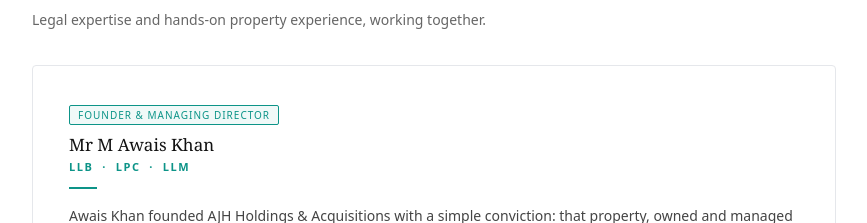
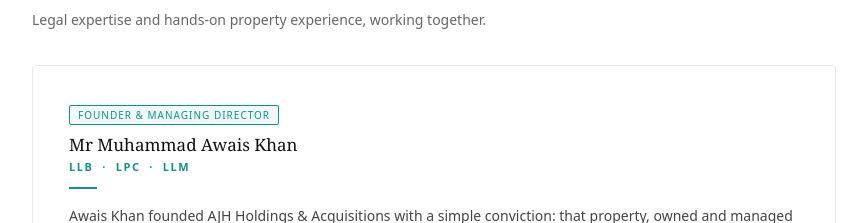
Before and after one commit to muhammadawaisax-holdings/muhammadawaisax-holdings.github.io, a plain HTML site: page about.html in a window 1280 px wide. Shown: the part 2186-2409 px from the top of the page, without its empty margins (206-1073 px from the left). Drawn offline with Linux system fonts and the light colour scheme.

Commit message:
Add files via upload

```diff
--- a/about.html
+++ b/about.html
@@ -159,7 +159,7 @@
   <div class="founder-card">
     <div class="patron-info">
       <span class="patron-badge">Founder &amp; Managing Director</span>
-      <div class="patron-name">Mr M Awais Khan</div>
+      <div class="patron-name">Mr Muhammad Awais Khan</div>
       <div class="founder-quals">LLB &nbsp;·&nbsp; LPC &nbsp;·&nbsp; LLM</div>
       <div class="patron-divider"></div>
       <div class="patron-text">
```
